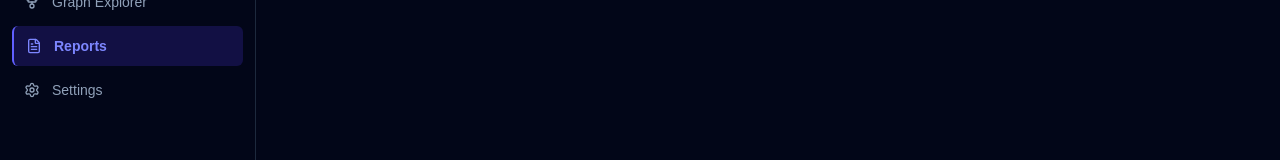
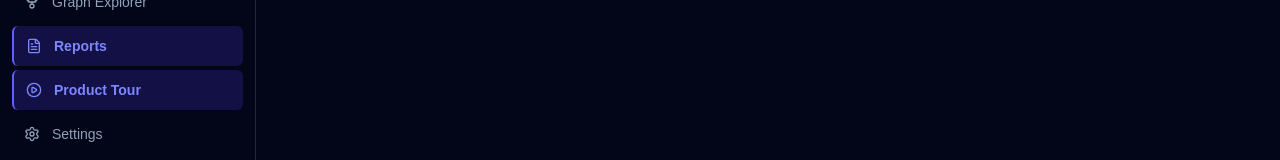
Before and after one commit to JayantOlhyan/Mail-Trace, a Next.js app in the folder frontend/: page /reports in a window 1280 px wide. Shown: the part 378-538 px from the top of the page. Built offline with nearby package versions, Linux system fonts and the light colour scheme; no server answers.

Commit message:
feat: update navigation to route to workspace and add product tour link

```diff
--- a/frontend/src/components/Navigation.tsx
+++ b/frontend/src/components/Navigation.tsx
@@ -13,18 +13,20 @@ import {
   Settings,
   ShieldAlert,
   FileText,
+  PlayCircle,
 } from 'lucide-react';
 import { ThemeToggle } from '@/components/ThemeToggle';
 import { Logo } from '@/components/Logo';
 
 const navItems = [
-  { name: 'Dashboard', href: '/', icon: LayoutDashboard },
+  { name: 'Dashboard', href: '/workspace', icon: LayoutDashboard },
   { name: 'Investigations', href: '/investigations', icon: Mail },
   { name: 'Cases', href: '/cases', icon: Briefcase },
   { name: 'Campaigns', href: '/campaigns', icon: Layers },
   { name: 'Infrastructure', href: '/infrastructure', icon: Network },
   { name: 'Graph Explorer', href: '/graph', icon: GitFork },
   { name: 'Reports', href: '/reports', icon: FileText },
+  { name: 'Product Tour', href: '/', icon: PlayCircle },
   { name: 'Settings', href: '/settings', icon: Settings },
 ];
 
@@ -35,7 +37,9 @@ export function Navigation() {
     <aside className="w-64 bg-slate-950 border-r border-slate-800 flex flex-col h-screen sticky top-0 text-slate-200 select-none">
       {/* Brand Header */}
       <div className="p-4 border-b border-slate-200 dark:border-slate-800 flex items-center justify-center">
-        <Logo className="w-48 h-12" />
+        <Link href="/workspace">
+          <Logo className="w-48 h-12" />
+        </Link>
       </div>
 
       {/* Nav Links */}
@@ -43,8 +47,8 @@ export function Navigation() {
         {navItems.map((item) => {
           const Icon = item.icon;
           const isActive =
-            item.href === '/'
-              ? pathname === '/'
+            item.href === '/workspace'
+              ? pathname === '/workspace'
               : pathname.startsWith(item.href);
 
           return (
```
